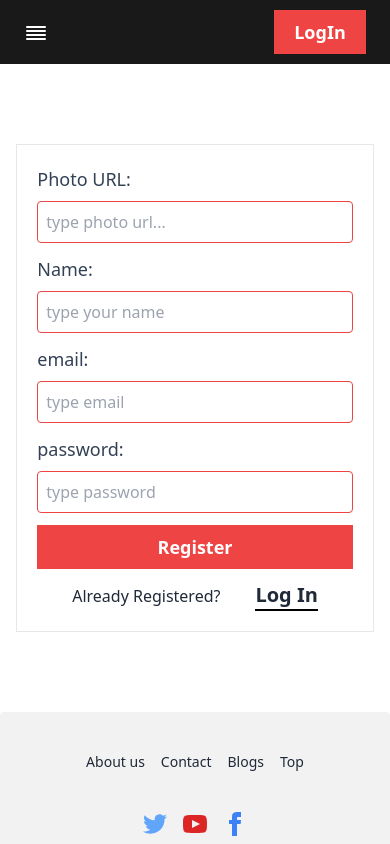
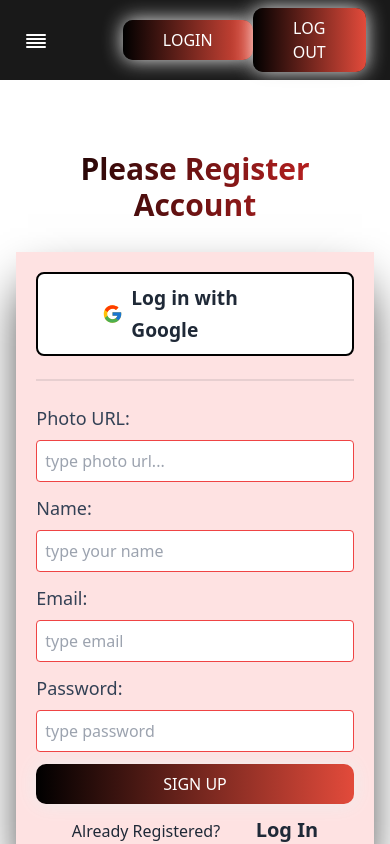
Before and after one commit to Mehedimid/ShoforPothe_frontEnd, a React (Vite) app: page /register in a window 390 px wide. Shown: the top 844 px of the page. Built offline with nearby package versions, Linux system fonts and the light colour scheme; no server answers.

Commit message:
user created with firebase

```diff
--- a/src/auth provider/AuthProvider.jsx
+++ b/src/auth provider/AuthProvider.jsx
@@ -1,10 +1,68 @@
-import React from 'react';
+import { GoogleAuthProvider, createUserWithEmailAndPassword, onAuthStateChanged, signInWithEmailAndPassword, signInWithPopup, signOut, updateProfile } from 'firebase/auth';
+import React, { createContext, useEffect, useState } from 'react';
+import auth from '../firebase/firebase.config';
 
-function AuthProvider(props) {
+
+export const authContext = createContext(null)
+
+function AuthProvider({children}) {
+    const [user, setUser] = useState(null)
+    const [loading, setLoading] = useState(true)
+    const provider = new GoogleAuthProvider();
+
+    // ==========create user by register =========
+    const createUser = (email , password) => {
+        setLoading(true)
+        return createUserWithEmailAndPassword(auth ,email, password)
+    }
+
+    // ========== update user by photo and name =====
+    const updateUser = (name, photo) => {
+        setLoading(true)
+        return updateProfile(auth.currentUser, {
+            displayName:name,
+            photoURL:photo
+        })
+    }
+
+    // =========== login user ===============
+    const logInUser = (email , password) => {
+        setLoading(true)
+        return signInWithEmailAndPassword(auth, email, password)
+    }
+
+    // ========= logOut user =================
+    const logOutUser = () =>{
+        setLoading(true)
+        return signOut(auth)
+    }
+
+    // =========== google log in =============
+    const googleLogin = ()=> {
+        setLoading(true)
+        return signInWithPopup(auth, provider)
+    }
+
+
+    // ========== keep User on onAuthStateChanged =============
+    useEffect(()=> {
+        onAuthStateChanged(auth, currentUser => {
+            setUser(currentUser)
+            setLoading(false)
+            if(currentUser){
+                console.log(currentUser)
+            }
+        })
+    },[])
+
+
+
+    const authInfo = {user, loading, createUser, logInUser, logOutUser, googleLogin , updateUser }
+
     return (
-        <div>
-
-        </div>
+        <authContext.Provider value={authInfo}>
+            {children}
+        </authContext.Provider>
     );
 }
 
--- /dev/null
+++ b/src/hooks/useAuth.jsx
@@ -0,0 +1,9 @@
+import { useContext } from "react";
+import { authContext } from "../auth provider/AuthProvider";
+
+
+function useAuth(props) {
+    return useContext(authContext)
+}
+
+export default useAuth;
--- a/src/index.css
+++ b/src/index.css
@@ -3,6 +3,28 @@
 @tailwind utilities;
 
 
-.my-btn {@apply px-5 font-semibold hover:bg-black hover:text-red-500 py-2 bg-red-500 text-lg text-white}
+/* .my-btn {@apply px-5 font-semibold hover:bg-black hover:text-red-500 py-2 bg-red-500 text-lg text-white} */
+.my-btn{@apply font-semibold text-white bg-gradient-to-r px-5 py-2 from-black to-red-700  hover:from-orange-200 hover:to-orange-200 hover:text-red-500 uppercase}
 
 .active {@apply text-red-500 border-b pb-1 border-red-500}
+
+
+
+.btn-grad {
+    background-image: linear-gradient(to right, #000000 0%, #e74c3c  51%, #000000  100%);
+    margin: auto;
+    padding: 8px 40px;
+    text-align: center;
+    text-transform: uppercase;
+    transition: 0.5s;
+    background-size: 200% auto;
+    color: white;
+    box-shadow: 0 0 20px #eee;
+    border-radius: 10px;
+    display: block;
+  }
+
+  .btn-grad:hover {
+    background-position: right center;
+    text-decoration: none;
+  }
--- a/src/main.jsx
+++ b/src/main.jsx
@@ -7,13 +7,16 @@ import {
   QueryClient,
   QueryClientProvider,
 } from '@tanstack/react-query'
+import AuthProvider from "./auth provider/AuthProvider";
 
 
 const queryClient = new QueryClient()
 ReactDOM.createRoot(document.getElementById("root")).render(
   <React.StrictMode>
     <QueryClientProvider client={queryClient}>
+      <AuthProvider>
       <RouterProvider router={router} />
+      </AuthProvider>
     </QueryClientProvider>
   </React.StrictMode>
 );
--- a/src/pages/Home/Banner.jsx
+++ b/src/pages/Home/Banner.jsx
@@ -3,7 +3,7 @@ import video_bg from "../../assets/banner2.mp4"
 function Banner(props) {
     return (
         <div className="absolute  left-0 right-0">
-            <video className="w-full h-[100vh] object-cover" src={video_bg} autoPlay loop muted></video>
+            <video className="w-full h-[90vh] object-cover" src={video_bg} autoPlay loop muted></video>
         </div>
     );
 }
--- a/src/pages/Home/Header.jsx
+++ b/src/pages/Home/Header.jsx
@@ -16,7 +16,7 @@ function Header(props) {
             <p className="py-6">
             Start your journey with us and let the wonders of Bangladesh unfold before your eyes. Explore, experience, and create memories that last a lifetime!
             </p>
-            <Link to='/register' className="my-btn">Register</Link>
+            <Link to='/register'><button className="btn-grad btn-grad:hover">Register</button></Link>
           </div>
         </div>
       </div>
--- a/src/pages/login $ register/Login.jsx
+++ b/src/pages/login $ register/Login.jsx
@@ -1,22 +1,125 @@
 import React from "react";
 import Lottie from "lottie-react";
 import animationLogin from "../../assets/animationLogin.json";
+import { useForm } from "react-hook-form";
+import { Link } from "react-router-dom";
+import SectionTitle from "../../shared components/SectionTitle";
+import Google from "../../shared components/Google";
+import useAuth from "../../hooks/useAuth";
 
 function Login(props) {
+  const {logInUser} = useAuth()
+
+  const {
+    register,
+    handleSubmit,
+    reset,
+    formState: { errors },
+  } = useForm();
+
+  const onSubmit = (data) => {
+    logInUser(data.email, data.password)
+    .then(res => {
+      console.log(res.user?.email, 'logged in')
+      reset()
+    })
+    .catch(error => {
+      console.error(error.message)
+    })
+  };
+
   return (
     <>
-      <section id="login">
+      <section id="login" className="mb-10">
+        <div className="my-5">
+          <SectionTitle>Please Login...</SectionTitle>
+        </div>
 
-      <div>
-        <Lottie animationData={animationLogin} loop={true} />;
-      </div>
+        <div className="md:flex justify-center items-center">
 
-      <div>
+          {/* =========== animation div ============ */}
+          <div className="w-1/2 mx-auto flex items-center justify-center">
+            <Lottie animationData={animationLogin} loop={true} />
+          </div>
 
-      </div>
 
+          {/* ========= form div starts ========== */}
+          <div className="md:w-1/2 flex flex-col shadow-2xl shadow-black bg-red-100 p-5 ">
+            <div>
+              <Google></Google>
+            </div>
+
+            <div className="divider"></div>
+
+            {/* ====form ===*/}
+            <form onSubmit={handleSubmit(onSubmit)} className="space-y-3 ">
+              {/* email field  */}
+              <div className="w-full">
+                <h2 className="text-lg mb-2 text-slate-700">Email:</h2>
+                <input
+                  type="email"
+                  {...register("email", { required: true })}
+                  placeholder="type email "
+                  className="border p-2  w-full border-red-500 rounded"
+                />
+                {errors.email && (
+                  <span className="text-red-600">email is required</span>
+                )}
+              </div>
+
+              {/* password field  */}
+              <div className="w-full">
+                <h2 className="text-lg mb-2 text-slate-700">Password:</h2>
+                <input
+                  type="password"
+                  {...register("password", {
+                    required: true,
+                    minLength: 6,
+                    pattern: /(?=.*[a-z])(?=.*[A-Z])(?=.*\d)(?=.*[@$!%*?&])/,
+                  })}
+                  placeholder="type password "
+                  className="border p-2  w-full border-red-500 rounded"
+                />
+                {errors.password?.type == "required" && (
+                  <span className="text-red-600">
+                    Password field is required
+                  </span>
+                )}
+                {errors.password?.type === "minLength" && (
+                  <span className="text-red-600">
+                    Password must be at least 6 characters
+                  </span>
+                )}
+                {errors.password?.type === "pattern" && (
+                  <span className="text-red-600">
+                    Password must contain at least one lowercase letter, one
+                    uppercase letter, one digit, and one special character.
+                  </span>
+                )}
+              </div>
+
+              {/* login button field  */}
+              <div>
+                <button
+                  type="submit"
+                  className="btn-grad btn-grad:hover w-full">
+                  Sign In
+                </button>
+              </div>
+
+              {/* go to register page   */}
+              <div className="flex justify-evenly mb-5 items-center">
+                <p className="inline">Dont't have registered?</p>
+                <Link
+                  to="/register"
+                  className="border-b-2  border-black font-semibold text-xl">
+                 Sign Up
+                </Link>
+              </div>
+            </form>
+          </div>
+        </div>
       </section>
-
     </>
   );
 }
--- a/src/pages/login $ register/Register.jsx
+++ b/src/pages/login $ register/Register.jsx
@@ -1,8 +1,13 @@
 import React from "react";
 import { useForm } from "react-hook-form";
 import { Link } from "react-router-dom";
+import SectionTitle from "../../shared components/SectionTitle";
+import Google from "../../shared components/Google";
+import useAuth from "../../hooks/useAuth";
 
 function Register(props) {
+  const {createUser, updateUser} = useAuth()
+
   const {
     register,
     handleSubmit,
@@ -11,25 +16,39 @@ function Register(props) {
   } = useForm();
 
   const onSubmit = (data) => {
-    console.log(data);
+
+    createUser(data.email, data.password)
+    .then(res => {
+      updateUser(data.name, data.photo)
+      .then(() => {
+         console.log('profile updated')
+         reset()
+      }).catch((error) => {
+        console.error('ann error:', error.message)
+      });
+    })
+    .catch(error=> {
+      console.error(error.message)
+    })
+
+    // console.log(data.name)
+
+
   };
 
   return (
-    <section id="register">
+    <section id="register" className="my-20">
+      <SectionTitle>Please Register Account</SectionTitle>
 
-      <div className="my-20 lg:flex items-center justify-center ga">
-        {/*==== section image === */}
-        <div className="hidden lg:block">
-          <img
-            src="https://img.freepik.com/free-vector/colored-summer-holidays-realistic-composition_1284-24451.jpg?size=626&ext=jpg&uid=R109449898&ga=GA1.1.1656165048.1699715121&semt=ais"
-            className="w-9/12 mx-auto"
-          />
+      <div className="flex lg:w-1/2 mx-auto flex-col bg-red-100 shadow-2xl shadow-black  p-5  my-5">
+
+        <div>
+          <Google></Google>
         </div>
 
-        {/* =======section form ===== */}
-        <form
-          onSubmit={handleSubmit(onSubmit)}
-          className="flex lg:w-1/2 flex-col border  p-5 space-y-3 ">
+        <div className="divider"></div>
+
+        <form onSubmit={handleSubmit(onSubmit)} className="space-y-3">
           {/* photo field  */}
           <div className="w-full">
             <h2 className="text-lg mb-2 text-slate-700">Photo URL:</h2>
@@ -60,7 +79,7 @@ function Register(props) {
 
           {/* email field  */}
           <div className="w-full">
-            <h2 className="text-lg mb-2 text-slate-700">email:</h2>
+            <h2 className="text-lg mb-2 text-slate-700">Email:</h2>
             <input
               type="email"
               {...register("email", { required: true })}
@@ -74,7 +93,7 @@ function Register(props) {
 
           {/* password field  */}
           <div className="w-full">
-            <h2 className="text-lg mb-2 text-slate-700">password:</h2>
+            <h2 className="text-lg mb-2 text-slate-700">Password:</h2>
             <input
               type="password"
               {...register("password", {
@@ -103,8 +122,8 @@ function Register(props) {
 
           {/* register button field  */}
           <div>
-            <button type="submit" className="my-btn w-full">
-              Register
+            <button type="submit" className="btn-grad  btn-grad:hover w-full">
+              sign up
             </button>
           </div>
 
--- /dev/null
+++ b/src/shared components/Google.jsx
@@ -0,0 +1,18 @@
+import React from "react";
+import { FcGoogle } from "react-icons/fc";
+import { Link } from "react-router-dom";
+
+function Google(props) {
+  return (
+    <div>
+      <Link>
+        <div className="bg-white hover:bg-neutral-200 flex items-center gap-2 text-2xl font-bold w-fit mx-auto px-16 py-2 border-2 border-black rounded-lg">
+          <FcGoogle></FcGoogle>
+          <small>Log in with Google</small>
+        </div>
+      </Link>
+    </div>
+  );
+}
+
+export default Google;
--- a/src/shared components/SectionTitle.jsx
+++ b/src/shared components/SectionTitle.jsx
@@ -3,7 +3,7 @@ import React from 'react';
 function SectionTitle({children}) {
     return (
         <div className='flex justify-center'>
-            <h1 className="text-center text-3xl font-bold">
+            <h1 className="text-center text-3xl lg:text-4xl font-bold bg-clip-text text-transparent bg-gradient-to-r from-black to-red-600 animate-bounce">
                 {children}
             </h1>
         </div>
--- a/src/shared components/footer/Footer.jsx
+++ b/src/shared components/footer/Footer.jsx
@@ -4,7 +4,7 @@ import { Link } from "react-router-dom";
 function Footer(props) {
   return (
     <div>
-      <footer className="footer footer-center p-10 bg-base-200 text-base-content rounded">
+      <footer className="footer footer-center p-10 bg-gradient-to-t from-red-950 to-black  text-white   rounded">
         <nav className="grid grid-flow-col gap-4">
           <Link to='/about-us' className="link link-hover">About us</Link>
           <Link to='/contact-us' className="link link-hover">Contact</Link>
--- a/src/shared components/navbar/Navbar.jsx
+++ b/src/shared components/navbar/Navbar.jsx
@@ -3,9 +3,17 @@ import Logo from "../../components/Logo";
 import logo from "../../assets/remove-bg.png";
 import { Link, NavLink } from "react-router-dom";
 import { FiAlignJustify,} from "react-icons/fi";
+import useAuth from "../../hooks/useAuth";
 
 function Navbar(props) {
   const [click, setClick] = useState(false);
+  const {logOutUser} = useAuth() ;
+
+  const handleLogOut = () => {
+    logOutUser()
+    .then(()=> console.log('user logged out'))
+    .catch(err => console.error(err.message))
+  }
 
   const navlinks1 = (
     <>
@@ -67,9 +75,10 @@ function Navbar(props) {
 
         {/* ========= login logOut ========== */}
         <div className="navbar-end">
-          <Link to='/login' className="my-btn">
-            <button>LogIn</button>
+          <Link to='/login'>
+            <button  className="btn-grad btn-grad:hover">LogIn</button>
           </Link>
+          <button onClick={handleLogOut} className="btn-grad btn-grad:hover">Log Out</button>
         </div>
       </div>
     </div>
```
